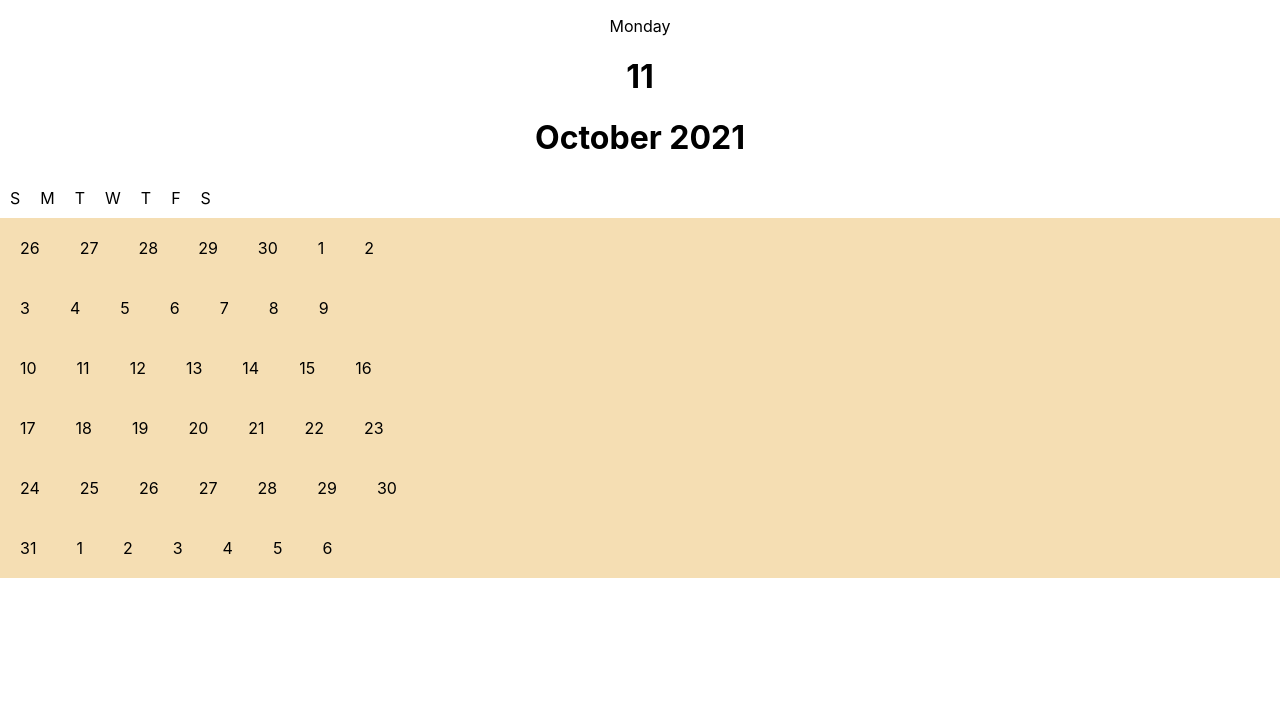
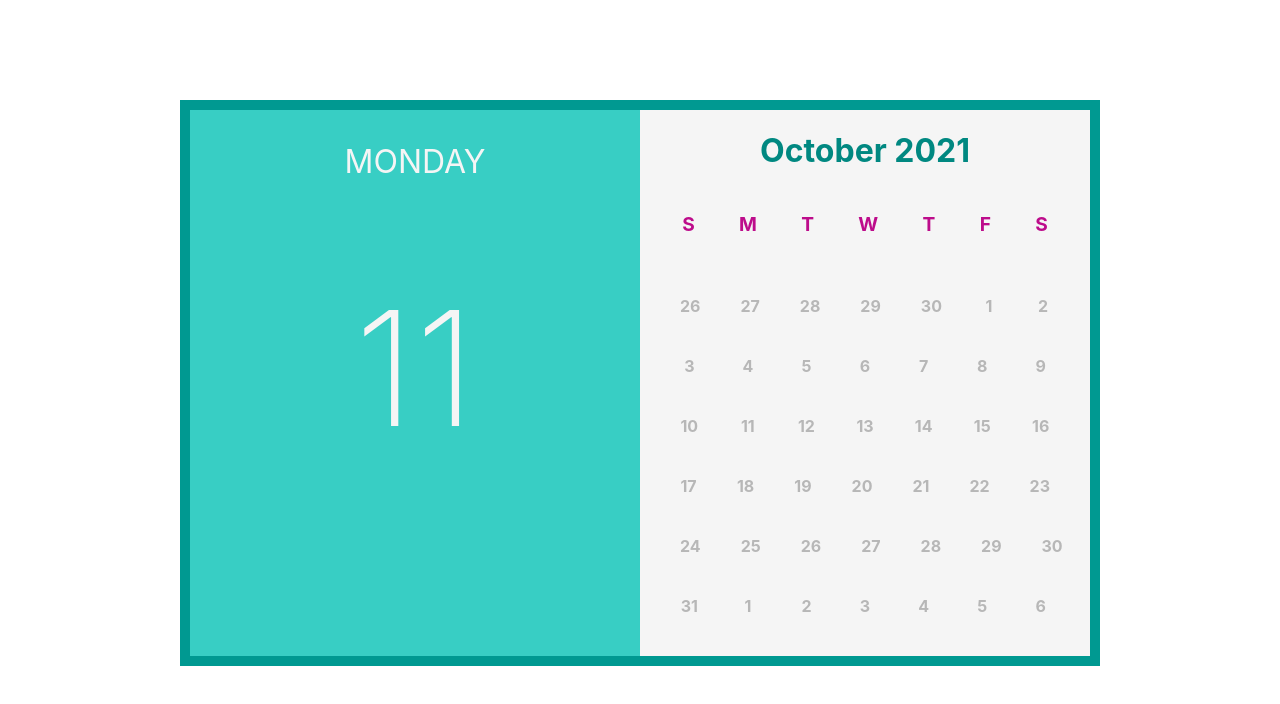
Before and after one commit to zerofille/Calendar, a React (Create React App) app: page / in a window 1280 px wide. Shown: the top 704 px of the page. Built offline with nearby package versions, Linux system fonts and the light colour scheme.

Commit message:
Add styles

```diff
--- a/src/Components/Calendar/index.jsx
+++ b/src/Components/Calendar/index.jsx
@@ -2,12 +2,15 @@ import SelectedDay from "../SelectedDay";
 import CalendarBody from "../CalendarBody";
 import { useState } from "react";
 import DayContext from "../../Context";
+import styles from './style.module.scss'
 export default function Calendar() {
   const [currentDay, setCurrentDay] = useState(new Date());
   return (
     <DayContext.Provider value={[currentDay, setCurrentDay]}>
+      <div className={styles.mainWrapper}>
       <SelectedDay/>
       <CalendarBody/>
+      </div>
     </DayContext.Provider>
   );
 }
--- /dev/null
+++ b/src/Components/Calendar/style.module.scss
@@ -0,0 +1,11 @@
+.mainWrapper{
+    display: flex;
+    flex-direction: row;
+    justify-content: center;
+    margin: 0 auto;
+    margin-top: 100px;
+    border: 10px solid #009991;
+    max-width: 900px;
+
+
+}
--- a/src/Components/CalendarBody/index.jsx
+++ b/src/Components/CalendarBody/index.jsx
@@ -2,12 +2,13 @@ import { format, addDays, startOfWeek } from "date-fns";
 import React, { useContext } from "react";
 import Month from "../Month";
 import DayContext from "../../Context";
+import styles from "./style.module.scss";
 
 export default function CalendarBody(props) {
   const [currentDay, setCurrentDay] = useContext(DayContext);
   return (
-    <div>
-      <h1>{format(currentDay, "LLLL yyyy")}</h1>
+    <div className={styles.calendarBody}>
+      <h1 className={styles.monthName}>{format(currentDay, "LLLL yyyy")}</h1>
       <DaysOfWeek />
       <Month />
     </div>
@@ -17,11 +18,7 @@ function DaysOfWeek() {
   const [currentDay, setCurrentDay] = useContext(DayContext);
   const startingDate = startOfWeek(currentDay);
   const daysArr = new Array(7).fill(null).map((_, i) => {
-    return (
-      <div style={{ margin: "10px" }}>
-        {format(addDays(startingDate, i), "EEEEE")}
-      </div>
-    );
+    return <div>{format(addDays(startingDate, i), "EEEEE")}</div>;
   });
-  return <div style={{ display: "flex" }}>{daysArr}</div>;
+  return <div className={styles.daysInitials}>{daysArr}</div>;
 }
--- /dev/null
+++ b/src/Components/CalendarBody/style.module.scss
@@ -0,0 +1,17 @@
+.calendarBody {
+  width: 50%;
+  background-color: #f5f5f5;
+}
+.daysInitials {
+  display: flex;
+  flex-direction: row;
+  justify-content: space-around;
+  padding: 20px;
+  color: rgb(189, 12, 139);
+  font-weight: bold;
+  font-size: larger;
+}
+.monthName {
+  color: #008881;
+  font-weight: bolder;
+}
--- a/src/Components/Day/index.jsx
+++ b/src/Components/Day/index.jsx
@@ -1,15 +1,16 @@
 import React, { useContext } from "react";
 import { format, addDays, startOfWeek } from "date-fns";
 import DayContext from "../../Context";
+import styles from "./style.module.scss";
 
-function Day({day}) {
+function Day({ day }) {
   const [currentDay, setCurrentDay] = useContext(DayContext);
   const dayHandler = () => {
     setCurrentDay(day);
   };
 
   return (
-    <div onClick={dayHandler} style={{ margin: "20px" }}>
+    <div onClick={dayHandler} className={styles.day}>
       {format(day, "d")}
     </div>
   );
--- /dev/null
+++ b/src/Components/Day/style.module.scss
@@ -0,0 +1,10 @@
+.day {
+  margin: 20px;
+  width: 21px;
+  color: #b7b7b7;
+  font-weight: bolder;
+  &:hover {
+    background-color: #009189;
+    color: #f5f5f5;
+  }
+}
--- a/src/Components/Month/index.jsx
+++ b/src/Components/Month/index.jsx
@@ -2,6 +2,7 @@ import React, { useContext } from "react";
 import { addDays, startOfMonth } from "date-fns";
 import Week from "../Week";
 import DayContext from "../../Context";
+import styles from './style.module.scss'
 import { getWeeksInMonth } from "date-fns/esm";
 
 export default function Month() {
@@ -9,7 +10,7 @@ export default function Month() {
   const weekAmount = getWeeksInMonth(currentDay);
   const startMonth = startOfMonth(currentDay);
   return (
-    <div style={{ backgroundColor: "wheat" }}>
+    <div className={styles.monthWrapper}>
       {new Array(Number([weekAmount])).fill(null).map((_, i) => {
         return <Week startingDay={addDays(startMonth, 7 * i)} />;
       })}
--- /dev/null
+++ b/src/Components/Month/style.module.scss
@@ -0,0 +1,7 @@
+.monthWrapper {
+  display: flex;
+  flex-direction: column;
+
+  justify-content: space-around;
+  padding: 20px;
+}
--- a/src/Components/SelectedDay/index.jsx
+++ b/src/Components/SelectedDay/index.jsx
@@ -1,13 +1,14 @@
 import React, { useContext } from "react";
-import {format} from "date-fns";
+import { format } from "date-fns";
 import DayContext from "../../Context";
+import styles from "./styles.module.scss";
 
 export default function SelectedDay() {
-  const [currentDay, setCurrentDay]=useContext(DayContext)
+  const [currentDay, setCurrentDay] = useContext(DayContext);
   return (
-    <div>
-      <p>{format(currentDay, "eeee")}</p>
-      <h1>{format(currentDay, "d")}</h1>
+    <div className={styles.selectedDay}>
+      <p className={styles.nameOfDay}>{format(currentDay, "eeee")}</p>
+      <h1 className={styles.currentDay}>{format(currentDay, "d")}</h1>
     </div>
   );
 }
--- /dev/null
+++ b/src/Components/SelectedDay/styles.module.scss
@@ -0,0 +1,17 @@
+.selectedDay{
+    width: 50%;
+    background-color: #38CEC4;
+}
+.nameOfDay{
+    font-size: 2rem;
+    text-transform: uppercase;
+    text-align: center;
+    color: #F5F5F5;
+}
+.currentDay{
+    font-size: 10rem;
+    text-align: center;
+    margin-top:90px;
+    color: #F5F5F5;
+    font-weight: 200;
+}
```
